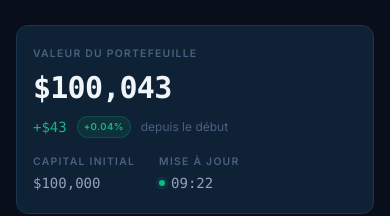
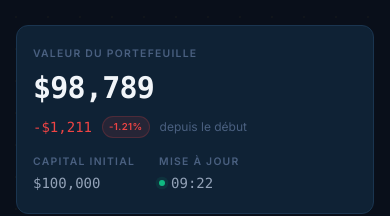
Before and after one commit to perriereti-sys/clermont-student-fund, a Next.js app in the folder clermont-student-fund/: page / in a window 390 px wide. Shown: the part 127-343 px from the top of the page. Built offline with nearby package versions, Linux system fonts and the light colour scheme; no server answers.

Commit message:
Fix curve/header sync, cash $61015, iPhone safe area + overflow

```diff
--- a/clermont-student-fund/app/globals.css
+++ b/clermont-student-fund/app/globals.css
@@ -21,6 +21,7 @@
 
 html {
   scroll-behavior: smooth;
+  overflow-x: hidden;
 }
 
 body {
@@ -30,6 +31,9 @@ body {
   -webkit-font-smoothing: antialiased;
   -moz-osx-font-smoothing: grayscale;
   font-feature-settings: 'cv11', 'ss01';
+  overflow-x: hidden;
+  /* iOS Safari: prevent text size adjustment on rotation */
+  -webkit-text-size-adjust: 100%;
 }
 
 /* Subtle dot-grid texture */
--- a/clermont-student-fund/app/layout.tsx
+++ b/clermont-student-fund/app/layout.tsx
@@ -1,4 +1,4 @@
-import type { Metadata } from 'next';
+import type { Metadata, Viewport } from 'next';
 import './globals.css';
 import Navigation from '@/components/Navigation';
 
@@ -7,12 +7,18 @@ export const metadata: Metadata = {
   description: 'Tableau de bord du portefeuille — Clermont Student Fund',
 };
 
+export const viewport: Viewport = {
+  width: 'device-width',
+  initialScale: 1,
+  viewportFit: 'cover',
+};
+
 export default function RootLayout({ children }: { children: React.ReactNode }) {
   return (
     <html lang="fr">
-      <body className="min-h-screen bg-bg text-slate-200 antialiased">
+      <body className="min-h-dvh bg-bg text-slate-200 antialiased overflow-x-hidden">
         <Navigation />
-        <main className="relative z-10 max-w-8xl mx-auto px-4 sm:px-8 py-6 sm:py-10 pb-24 sm:pb-10">
+        <main className="relative z-10 max-w-8xl mx-auto px-4 sm:px-8 py-6 sm:py-10 pb-[calc(5rem+env(safe-area-inset-bottom))] sm:pb-10">
           {children}
         </main>
       </body>
--- a/clermont-student-fund/components/Navigation.tsx
+++ b/clermont-student-fund/components/Navigation.tsx
@@ -97,8 +97,8 @@ export default function Navigation() {
             );
           })}
         </div>
-        {/* Bottom safe area for iOS */}
-        <div className="h-safe-bottom" style={{ height: 'env(safe-area-inset-bottom)' }} />
+        {/* iOS home bar safe area */}
+        <div style={{ height: 'env(safe-area-inset-bottom)', background: 'rgba(11,28,44,0.97)' }} />
       </nav>
     </>
   );
--- a/clermont-student-fund/components/dashboard/PerformanceChart.tsx
+++ b/clermont-student-fund/components/dashboard/PerformanceChart.tsx
@@ -103,7 +103,9 @@ export default function PerformanceChart({ data }: Props) {
     const cfg = PERIODS.find((p) => p.key === period)!;
     const cutoff = cutoffDate(cfg.days);
     const filtered = cutoff ? data.filter((pt) => pt.date >= cutoff!) : data;
-    return rebase(filtered);
+    // For ALL: data is already indexed to base 100 from initial capital — no rebase needed.
+    // For sub-periods: rebase to 100 at the start of that window.
+    return cfg.key === 'ALL' ? filtered : rebase(filtered);
   }, [data, period]);
 
   // Compute period performance for CSF
--- a/clermont-student-fund/data/portfolio.json
+++ b/clermont-student-fund/data/portfolio.json
@@ -104,7 +104,7 @@
       "lastBuyDate": "2026-04-17"
     }
   ],
-  "cashUSD": 62269,
+  "cashUSD": 61015,
   "initialValueUSD": 100000,
   "startDate": "2026-01-01",
   "baseCurrency": "USD"
```
